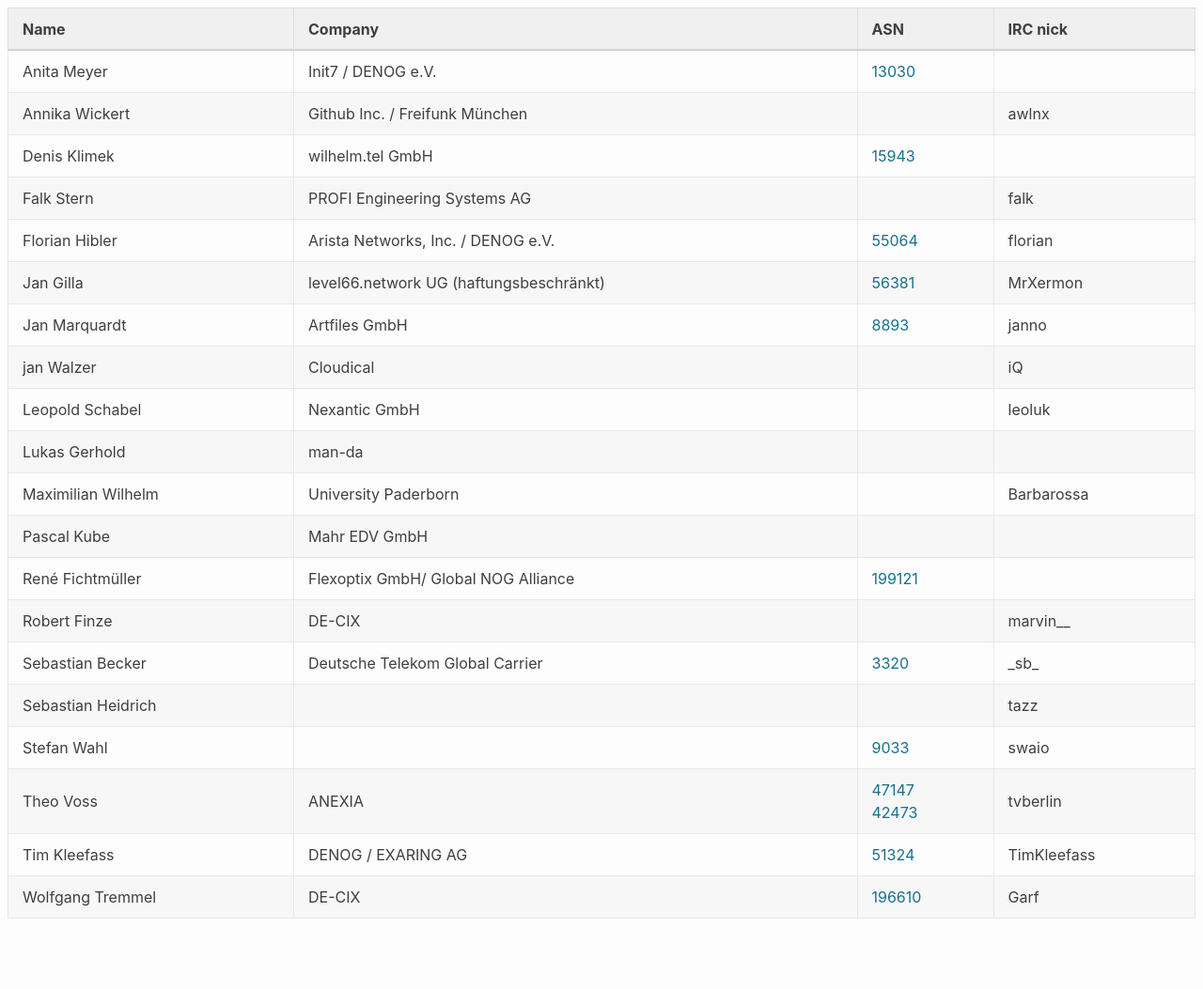
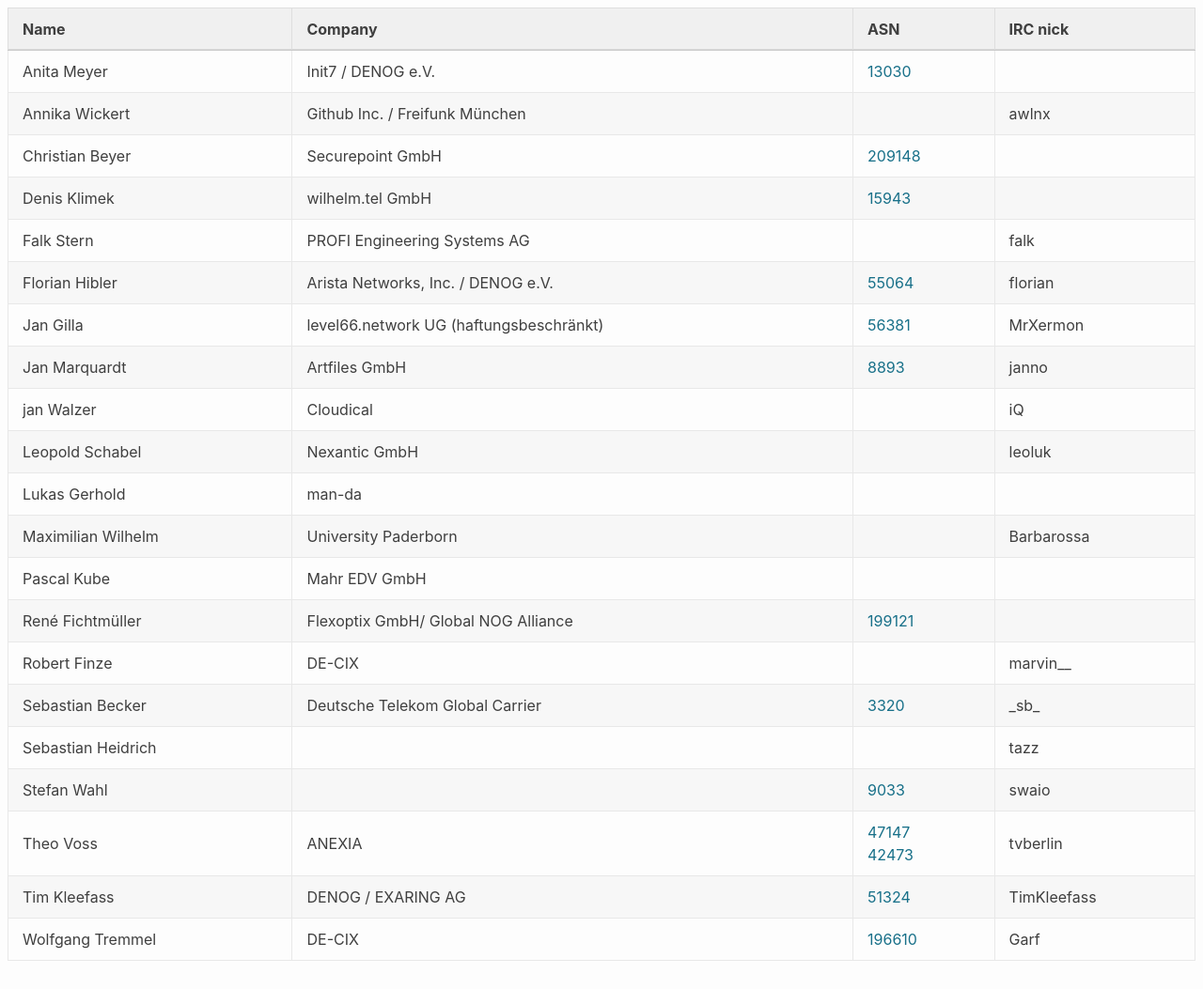
Before and after one commit to denog/pretix-attendeelist, a Jekyll site: the page built from index.markdown, in a window 1280 px wide and 1053 px high. Shown: the whole window at 94% size. Built offline with Jekyll 4.4.1, drawn with Linux system fonts in a browser that asks for light colours.

Commit message:
Latest data: Sun Mar 14 07:25:38 UTC 2021

```diff
--- a/_data/attendees_meetup_leader_2021-01.json
+++ b/_data/attendees_meetup_leader_2021-01.json
@@ -10,6 +10,12 @@
     "company": "Github Inc. / Freifunk München",
     "irc": "awlnx",
     "asn": null
+  },
+  {
+    "name": "Christian Beyer",
+    "company": "Securepoint GmbH",
+    "irc": null,
+    "asn": "209148"
   },
   {
     "name": "Denis Klimek",
```
